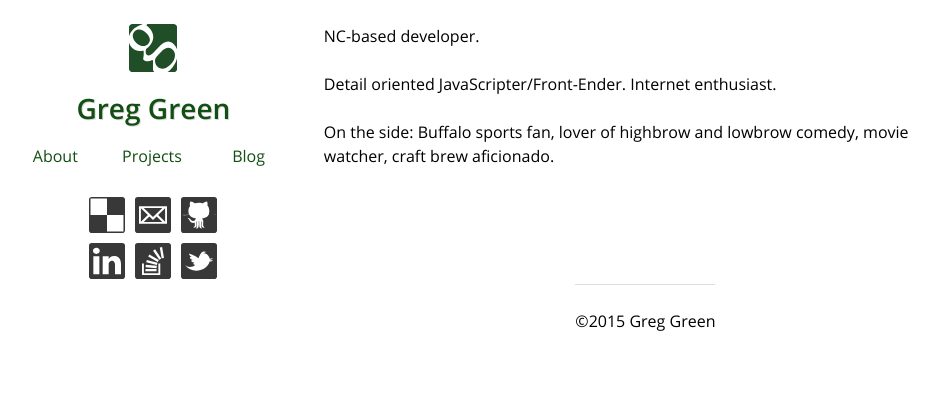
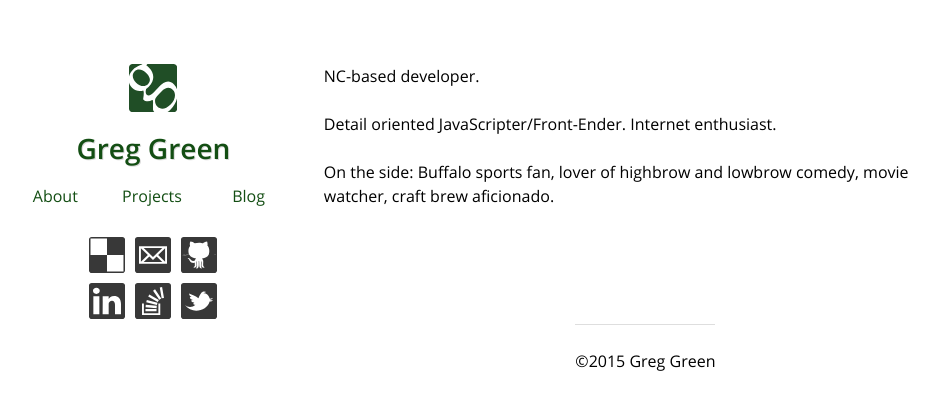
Before and after one commit to greg5green/greg5green.github.io, a Jekyll site: the page built from index.md, in a window 1280 px wide. Shown: the top 410 px of the page, without its empty margins (153-1092 px from the left). Built offline with Jekyll 4.4.1, drawn with Linux system fonts in a browser that asks for light colours.

Commit message:
Provide more white space for layouts on desktops

```diff
--- a/_sass/layouts/_main.scss
+++ b/_sass/layouts/_main.scss
@@ -11,6 +11,10 @@
 
     @media #{$desktop-up} {
         justify-content: flex-end;
+    }
+
+    @media (min-width: 60rem) {
+        padding: 4rem;
     }
 }
 
```
